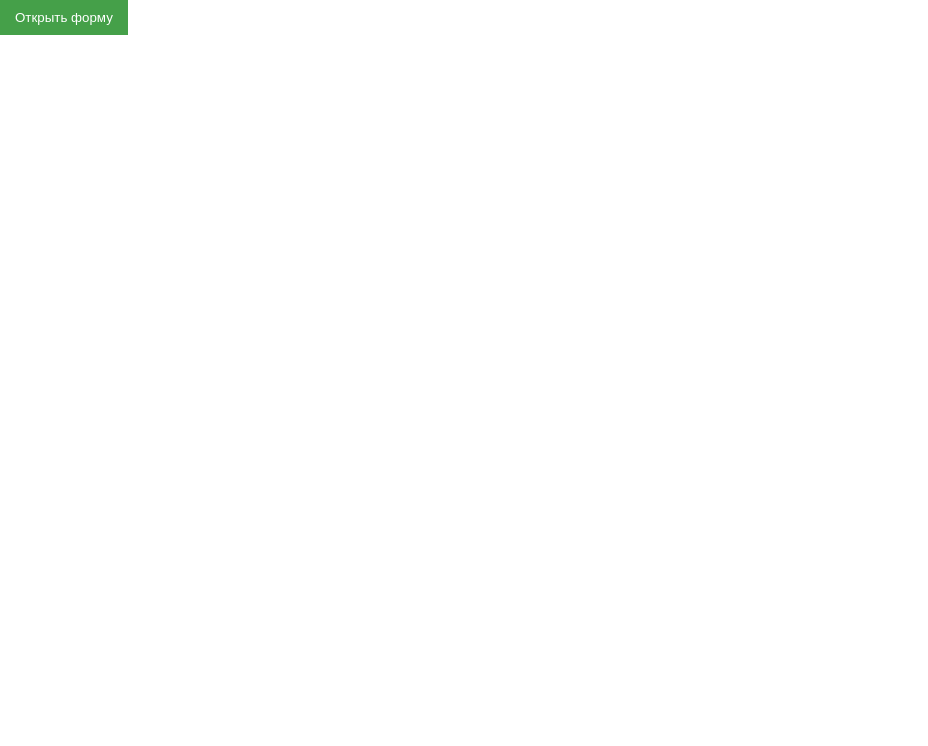
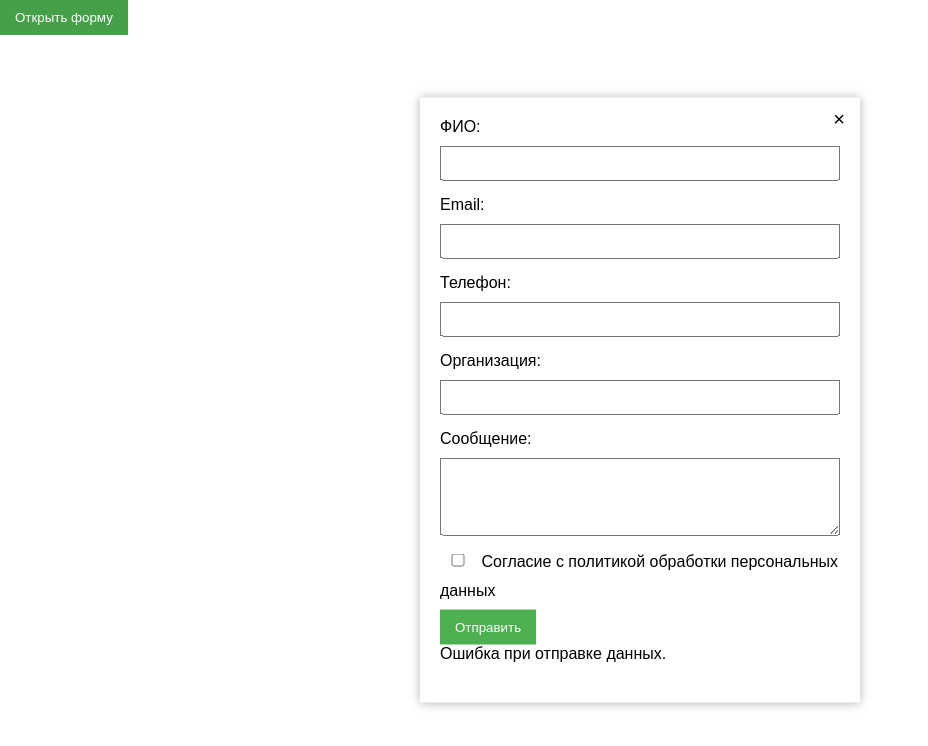
Before and after one commit to Jedytas/mission8, a plain HTML site: page index.html in a window 1280 px wide. Shown: the whole page, without its empty margins (0-928 px from the left). Drawn offline with nearby package versions, Linux system fonts and the light colour scheme.

Commit message:
Update index.html

```diff
--- a/index.html
+++ b/index.html
@@ -1,46 +1,44 @@
-<!DOCTYPE html>
-<html lang="ru">
-<head>
+<html lang="en"><head>
     <meta charset="UTF-8">
     <meta name="viewport" content="width=device-width, initial-scale=1.0">
     <script src="https://code.jquery.com/jquery-3.6.4.min.js"></script>
-    <title>mission 8</title>
     <link rel="stylesheet" href="styles/style.css">
 </head>
 <body>
 
 <button onclick="openForm()">Открыть форму</button>
 
-<div id="popup" class="popup">
-    <span onclick="closeForm()" class="close-button">х</span>
+<div id="popup" class="popup" style="display: block;">
+    <span onclick="closeForm()" style="cursor: pointer; position: absolute; top: 10px; right: 15px; font-size: 20px;">×</span>
     <form id="feedbackForm">
         <label for="fullName">ФИО:</label>
-        <input type="text" id="fullName" name="fullName" required>
+        <input type="text" id="fullName" name="fullName" required="">
 
         <label for="email">Email:</label>
-        <input type="email" id="email" name="email" required>
+        <input type="email" id="email" name="email" required="">
 
         <label for="phone">Телефон:</label>
-        <input type="tel" id="phone" name="phone" required>
+        <input type="tel" id="phone" name="phone" required="">
 
         <label for="organization">Организация:</label>
         <input type="text" id="organization" name="organization">
 
         <label for="message">Сообщение:</label>
-        <textarea id="message" name="message" rows="4" required></textarea>
+        <textarea id="message" name="message" rows="4" required=""></textarea>
 
         <label>
-            <input type="checkbox" id="consent" name="consent" required>
+            <input type="checkbox" id="consent" name="consent" required="">
             Согласие с политикой обработки персональных данных
         </label>
 
         <button type="button" onclick="submitForm()">Отправить</button>
     </form>
-    <div id="response"></div>
+    <div id="response">Ошибка при отправке данных.</div>
     <div class="message" id="formMessage"></div>
 </div>
 
 <script src="js/script.js"></script>
 
-</body>
-</html>
+
+
+</body></html>
```
